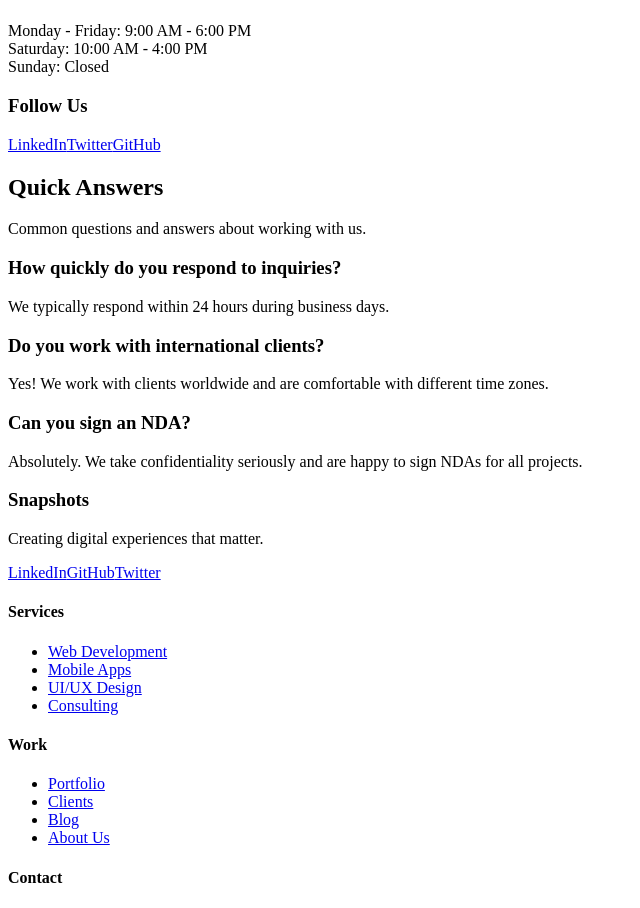
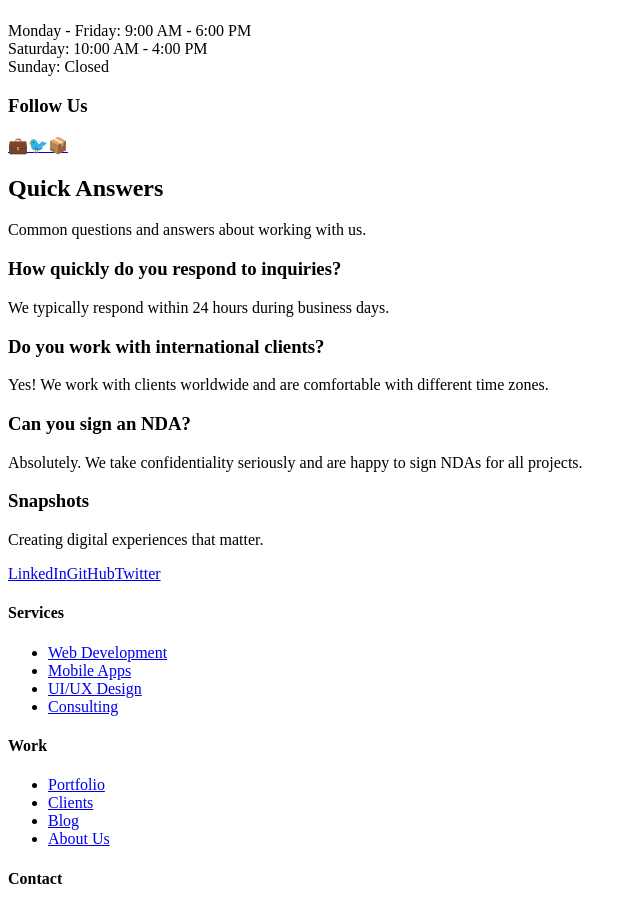
Before and after one commit to nymajalalabadi/snapshots, a Next.js app: page /contact in a window 1280 px wide. Shown: the part 963-1871 px from the top of the page, without its empty margins (0-640 px from the left). Built offline with nearby package versions, Linux system fonts and the light colour scheme.

Commit message:
Debuged Project

```diff
--- a/pages/contact.tsx
+++ b/pages/contact.tsx
@@ -1,7 +1,6 @@
 'use client';
 
 import { useState } from 'react';
-import Link from "next/link";
 import Layout from "../components/Layout";
 
 export default function ContactPage() {
@@ -57,12 +56,12 @@ export default function ContactPage() {
       {/* Contact Section */}
       <section className="py-16">
         <div className="container">
-          <div className="grid lg-grid-cols-2 gap-12">
+          <div className="grid grid-cols-1 lg-grid-cols-2 gap-8 lg-gap-12">
             {/* Contact Form */}
             <div>
               <h2 className="text-2xl font-bold mb-6">Send us a message</h2>
               <form onSubmit={handleSubmit} className="space-y-6">
-                <div className="grid md-grid-cols-2 gap-4">
+                <div className="grid grid-cols-1 md-grid-cols-2 gap-4">
                   <div>
                     <label htmlFor="name" className="block text-sm font-medium mb-2">
                       Name *
@@ -74,7 +73,7 @@ export default function ContactPage() {
                       value={formData.name}
                       onChange={handleChange}
                       required
-                      className="w-full px-4 py-3 border border-gray-300 rounded-lg focus:ring-2 focus:ring-primary-500 focus:border-transparent"
+                      className="w-full px-4 py-3 border border-gray-300 rounded-lg focus:ring-2 focus:ring-primary-500 focus:border-primary-500 transition-colors"
                       placeholder="Your name"
                     />
                   </div>
@@ -89,7 +88,7 @@ export default function ContactPage() {
                       value={formData.email}
                       onChange={handleChange}
                       required
-                      className="w-full px-4 py-3 border border-gray-300 rounded-lg focus:ring-2 focus:ring-primary-500 focus:border-transparent"
+                      className="w-full px-4 py-3 border border-gray-300 rounded-lg focus:ring-2 focus:ring-primary-500 focus:border-primary-500 transition-colors"
                       placeholder="your@email.com"
                     />
                   </div>
@@ -223,14 +222,14 @@ export default function ContactPage() {
               <div className="mt-8">
                 <h3 className="font-semibold mb-4">Follow Us</h3>
                 <div className="flex gap-4">
-                  <a href="#" className="w-10 h-10 bg-gray-100 rounded-full flex items-center justify-center hover:bg-primary-100 hover:text-primary-600 transition-colors">
-                    LinkedIn
+                  <a href="#" className="w-10 h-10 bg-gray-100 rounded-full flex items-center justify-center hover:bg-primary-100 hover:text-primary-600 transition-colors text-lg">
+                    💼
                   </a>
-                  <a href="#" className="w-10 h-10 bg-gray-100 rounded-full flex items-center justify-center hover:bg-primary-100 hover:text-primary-600 transition-colors">
-                    Twitter
+                  <a href="#" className="w-10 h-10 bg-gray-100 rounded-full flex items-center justify-center hover:bg-primary-100 hover:text-primary-600 transition-colors text-lg">
+                    🐦
                   </a>
-                  <a href="#" className="w-10 h-10 bg-gray-100 rounded-full flex items-center justify-center hover:bg-primary-100 hover:text-primary-600 transition-colors">
-                    GitHub
+                  <a href="#" className="w-10 h-10 bg-gray-100 rounded-full flex items-center justify-center hover:bg-primary-100 hover:text-primary-600 transition-colors text-lg">
+                    📦
                   </a>
                 </div>
               </div>
```
